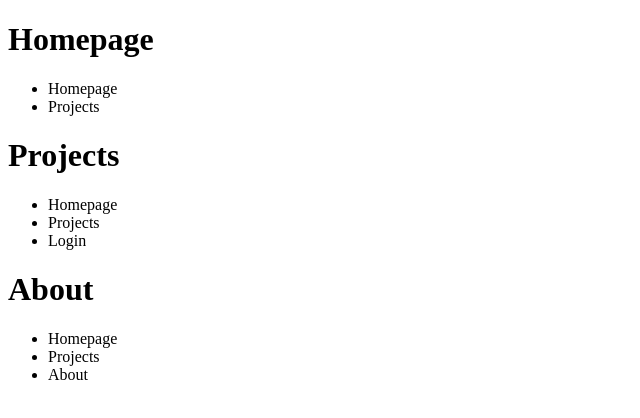
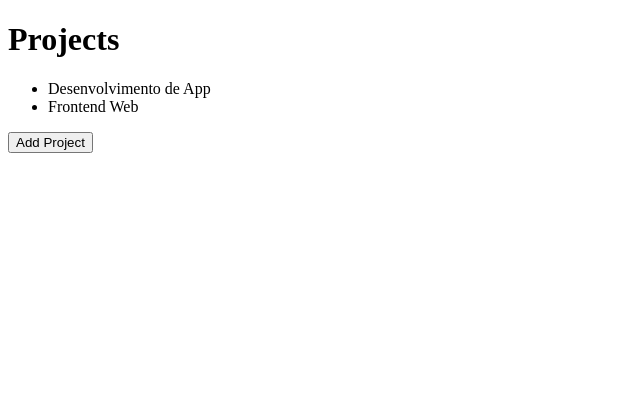
Before and after one commit to fabramosdev/frontend-com-ReactJS-GoStack12, a React app: page / in a window 1280 px wide. Shown: the top 418 px of the page, without its empty margins (0-640 px from the left). Built offline with nearby package versions, Linux system fonts and the light colour scheme.

Commit message:
Estado eimutabilidade

```diff
--- a/src/App.js
+++ b/src/App.js
@@ -1,29 +1,27 @@
-import React from 'react'
+import React, { useState } from 'react'
 import Header from './components/Header'
 
 function App() {
+    const [projects, setProjects] = useState(['Desenvolvimento de App','Frontend Web'])
+
+
+
+    function handleAddProject() {
+        //projects.push(`Novo Projeto ${Date.now()}`)
+        setProjects([...projects, `Novo Projeto ${Date.now()}`])
+
+        console.log(projects)
+    }
+
     return (
         <>
-            <Header title="Homepage">
-                <ul>
-                    <li>Homepage</li>
-                    <li>Projects</li>
-                </ul>
-            </Header>
-            <Header title="Projects">
-                <ul>
-                    <li>Homepage</li>
-                    <li>Projects</li>
-                    <li>Login</li>
-                </ul>
-            </Header>
-            <Header title="About">
-                <ul>
-                    <li>Homepage</li>
-                    <li>Projects</li>
-                    <li>About</li>
-                </ul>
-            </Header>
+            <Header title="Projects"/>
+            <ul>
+                {projects.map(project => (
+                    <li key={project}>{project}</li>
+                ))}
+            </ul>
+            <button type="button" onClick={handleAddProject}>Add Project</button>
         </>
     )
 }
--- a/src/components/Header.js
+++ b/src/components/Header.js
@@ -4,7 +4,6 @@
     return (
         <header>
             <h1>{title}</h1>
-            {children}
         </header>
     )
 }
```
